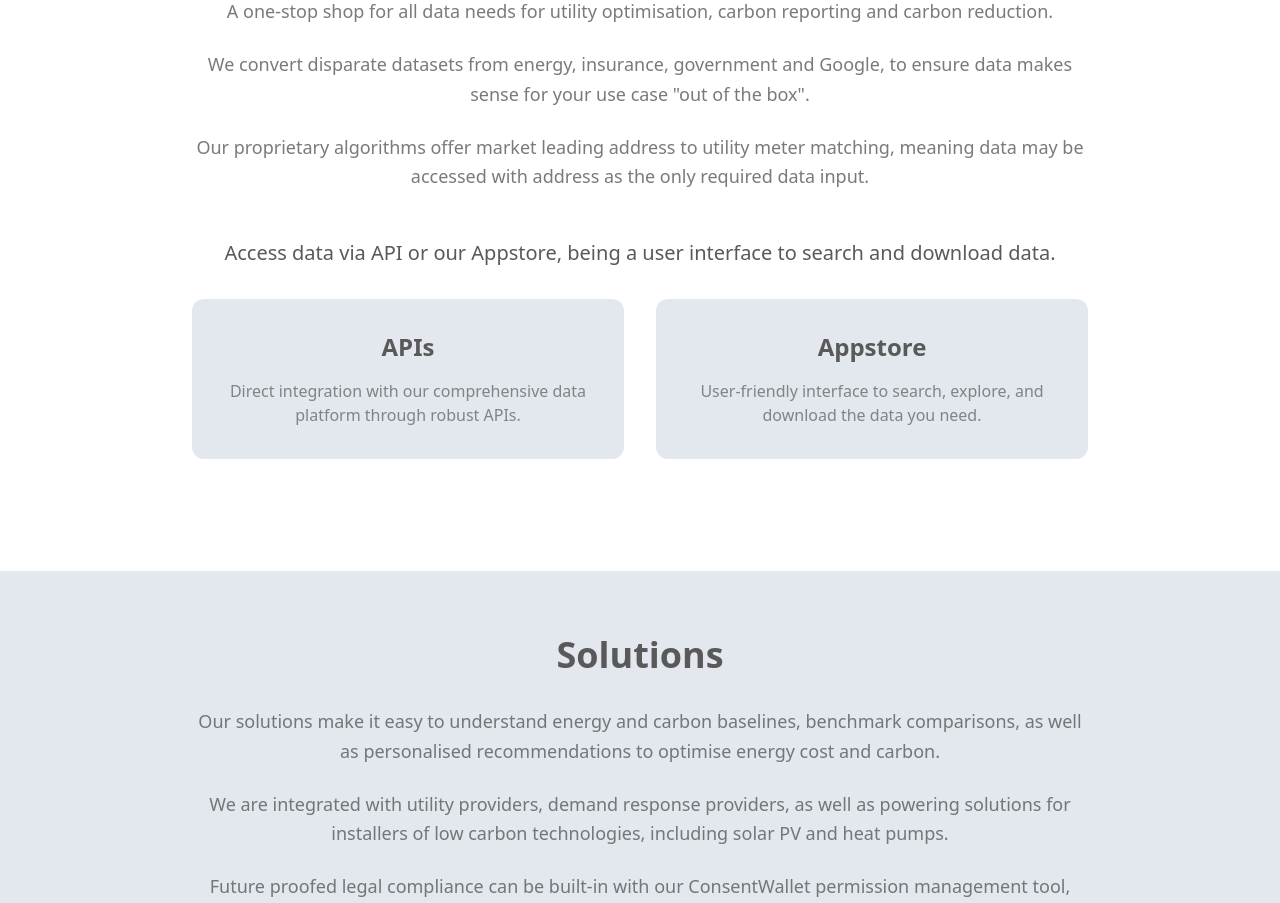
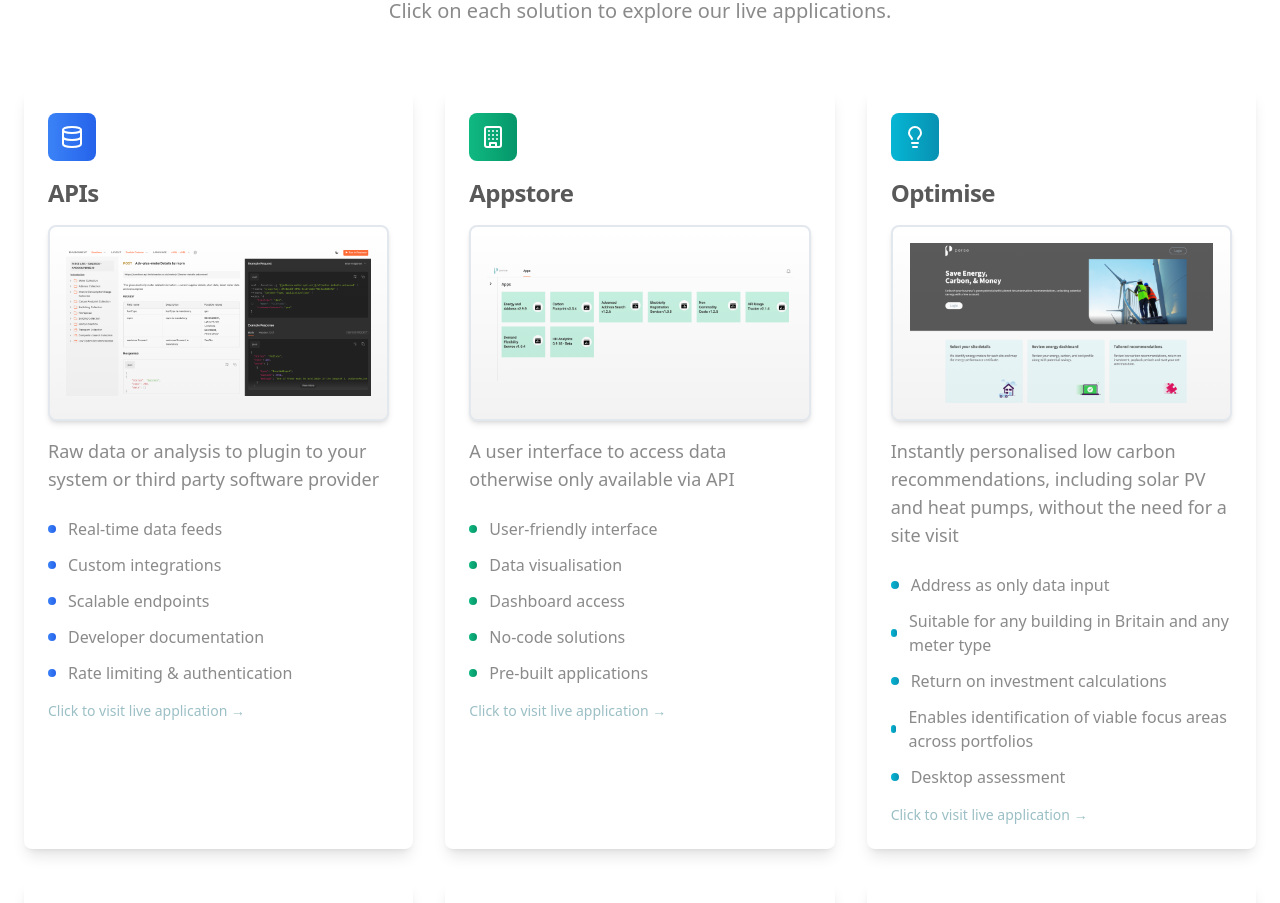
Before and after one commit to chaitanyak-hub/perse-energy-insights, a React (Vite) app: page /products in a window 1280 px wide. Shown: the part 680-1583 px from the top of the page. Built offline with nearby package versions, Linux system fonts and the light colour scheme.

Commit message:
Remove redundant sections from Products page
Removed the Data and Solutions sections from the Products page to avoid repetition with the homepage.

```diff
--- a/src/pages/Products.tsx
+++ b/src/pages/Products.tsx
@@ -20,67 +20,6 @@ const Products = () => {
         </div>
       </section>
 
-      {/* Data Section */}
-      <section className="py-16 bg-background">
-        <div className="container mx-auto px-6">
-          <div className="max-w-4xl mx-auto text-center mb-12">
-            <h2 className="text-4xl font-bold text-text-primary mb-8">Data</h2>
-            <div className="space-y-6 text-lg text-text-primary/80 leading-relaxed">
-              <p>
-                A one-stop shop for all data needs for utility optimisation, carbon reporting and carbon reduction.
-              </p>
-              <p>
-                We convert disparate datasets from energy, insurance, government and Google, to ensure data makes sense for your use case "out of the box".
-              </p>
-              <p>
-                Our proprietary algorithms offer market leading address to utility meter matching, meaning data may be accessed with address as the only required data input.
-              </p>
-            </div>
-
-            <div className="mt-12">
-              <p className="text-xl text-text-primary mb-8">
-                Access data via API or our Appstore, being a user interface to search and download data.
-              </p>
-
-              <div className="grid md:grid-cols-2 gap-8 mt-8">
-                <div className="bg-muted p-8 rounded-xl">
-                  <h3 className="text-2xl font-semibold text-text-primary mb-4">APIs</h3>
-                  <p className="text-text-primary/70">
-                    Direct integration with our comprehensive data platform through robust APIs.
-                  </p>
-                </div>
-
-                <div className="bg-muted p-8 rounded-xl">
-                  <h3 className="text-2xl font-semibold text-text-primary mb-4">Appstore</h3>
-                  <p className="text-text-primary/70">
-                    User-friendly interface to search, explore, and download the data you need.
-                  </p>
-                </div>
-              </div>
-            </div>
-          </div>
-        </div>
-      </section>
-
-      {/* Solutions Section */}
-      <section className="py-16 bg-muted">
-        <div className="container mx-auto px-6">
-          <div className="max-w-4xl mx-auto text-center mb-16">
-            <h2 className="text-4xl font-bold text-text-primary mb-8">Solutions</h2>
-            <div className="space-y-6 text-lg text-text-primary/80 leading-relaxed">
-              <p>
-                Our solutions make it easy to understand energy and carbon baselines, benchmark comparisons, as well as personalised recommendations to optimise energy cost and carbon.
-              </p>
-              <p>
-                We are integrated with utility providers, demand response providers, as well as powering solutions for installers of low carbon technologies, including solar PV and heat pumps.
-              </p>
-              <p>
-                Future proofed legal compliance can be built-in with our ConsentWallet permission management tool, based on the principles of Open Banking and Ofgem's Consumer Consent Solution.
-              </p>
-            </div>
-          </div>
-        </div>
-      </section>
 
       {/* Main Products Section */}
       <ProductShowcase />
```
